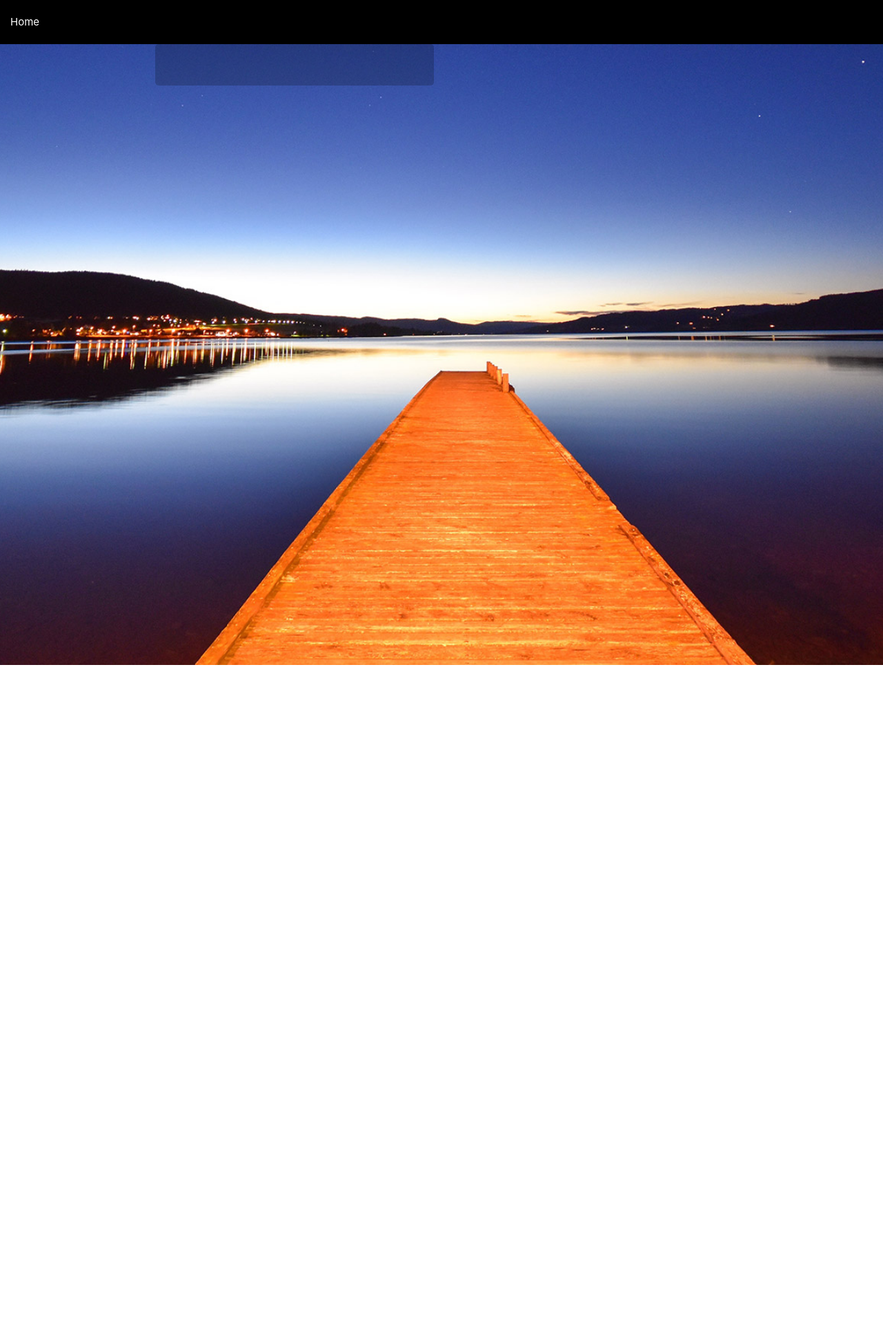
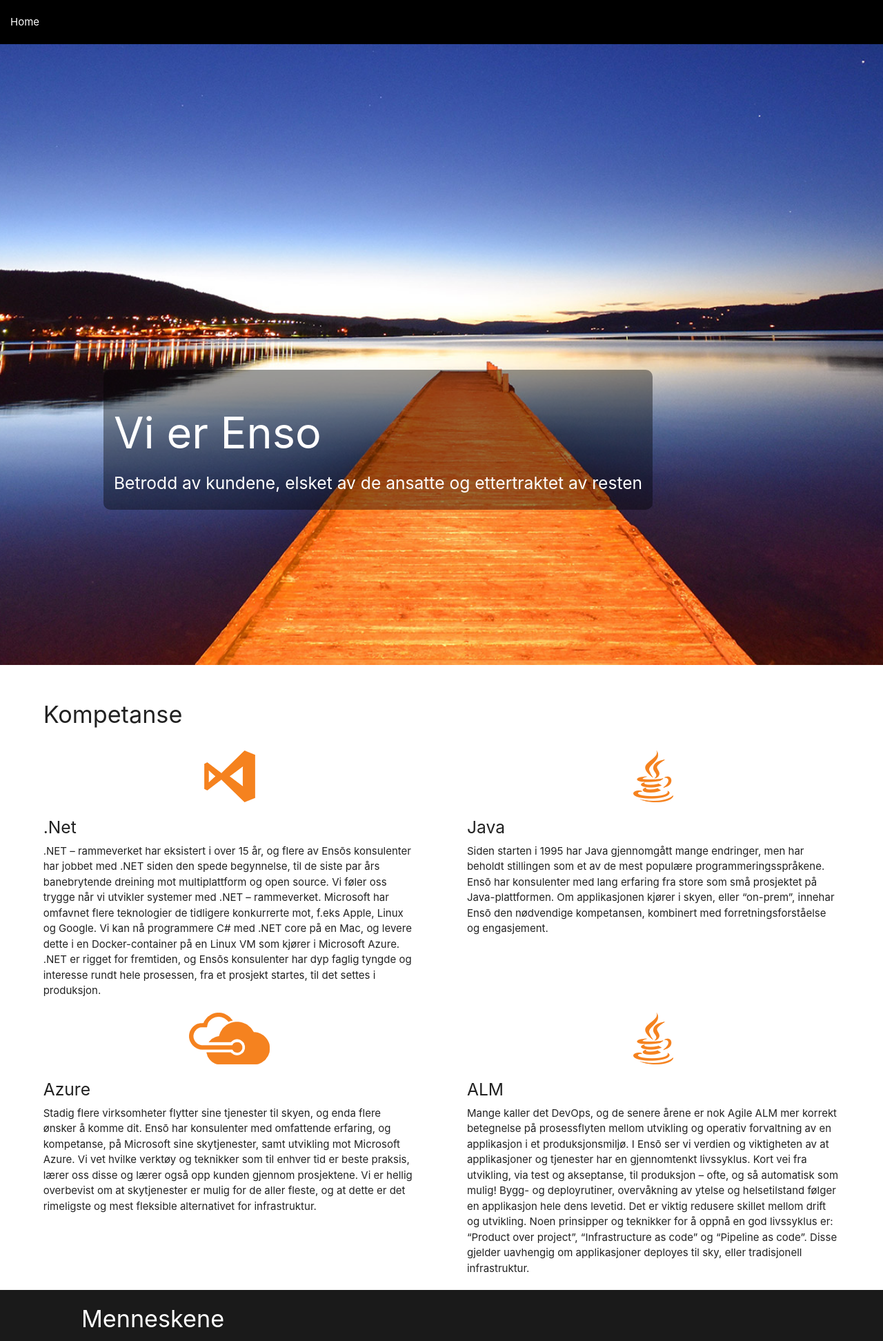
Before and after one commit to ensolabs/ensolabs.github.io, a Jekyll site: the page built from index.html, in a window 1280 px wide. Shown: the whole page at 69% size. Built offline with Jekyll 4.4.1, drawn with Linux system fonts in a browser that asks for light colours; before the commit the page ends 964 px from its top, so only the background shows below that.

Commit message:
added Kompetanse

```diff
--- a/index.html
+++ b/index.html
@@ -6,12 +6,102 @@ title: Enso
 
 <div class="enso-bridge-background">
     <div class="enso-fp-box-wrapper">
-        <div class="row">
-            <div class="col s4 offset-s2">
-                <div class="enso-box-rounded">
+        <div class="enso-box-rounded">
+            <h1 class="white-text">
+                Vi er Enso
+            </h1>
+            <h5 class="white-text">
+                Betrodd av kundene, elsket av de ansatte og ettertraktet av resten
+            </h5>
+        </div>
+    </div>
+</div>
+<div class="enso-mu-2">
+    <div class="row">
+        <div class="col l6 m12">
+            <div class="enso-content-left-gutter">
+                <h4>Kompetanse</h4>
+            </div>
+        </div>
+    </div>
+    <div class="row">
 
+        <div class="col l6 m12">
+            <div class="enso-content-left-gutter">
+                <div class="center-align">
+                    <img class="responsive-img " src="media/images/vs_logo.png">
                 </div>
+                <h5>.Net</h5>
+                .NET – rammeverket har eksistert i over 15 år, og flere av Ensōs konsulenter har jobbet med .NET siden
+                den spede begynnelse, til de siste par års banebrytende dreining mot multiplattform og open source. Vi
+                føler oss trygge når vi utvikler systemer med .NET – rammeverket.
+                Microsoft har omfavnet flere teknologier de tidligere konkurrerte mot, f.eks Apple, Linux og Google. Vi
+                kan nå programmere C# med .NET core på en Mac, og levere dette i en Docker-container på en Linux VM som
+                kjører i Microsoft Azure. .NET er rigget for fremtiden, og Ensōs konsulenter har dyp faglig tyngde og
+                interesse rundt hele prosessen, fra et prosjekt startes, til det settes i produksjon.
+            </div>
+        </div>
+        <div class="col l6 m12">
+            <div class="enso-content-right-gutter">
+                <div class="center-align">
+                    <img class="responsive-img" src="media/images/java_logo.png">
+                </div>
+                <h5>Java</h5>
+                Siden starten i 1995 har Java gjennomgått mange endringer, men har beholdt stillingen som et av de mest
+                populære programmeringsspråkene. Ensō har konsulenter med lang erfaring fra store som små prosjektet på
+                Java-plattformen. Om applikasjonen kjører i skyen, eller “on-prem”, innehar Ensō den nødvendige
+                kompetansen,
+                kombinert med forretningsforståelse og engasjement.
+            </div>
+        </div>
+    </div>
+    <div class="row">
+        <div class="col l6 m12">
+            <div class="enso-content-left-gutter">
+                <div class="center-align">
+                    <img class="responsive-img " src="media/images/azure_logo.png">
+                </div>
+                <h5>Azure</h5>
+                Stadig flere virksomheter flytter sine tjenester til skyen, og enda flere ønsker å komme dit. Ensō har
+                konsulenter med omfattende erfaring, og kompetanse, på Microsoft sine skytjenester, samt utvikling mot
+                Microsoft Azure. Vi vet hvilke verktøy og teknikker som til enhver tid er beste praksis, lærer oss disse
+                og
+                lærer også opp kunden gjennom prosjektene. Vi er hellig overbevist om at skytjenester er mulig for de
+                aller
+                fleste, og at dette er det rimeligste og mest fleksible alternativet for infrastruktur.
+            </div>
+        </div>
+        <div class="col l6 m12">
+            <div class="enso-content-right-gutter">
+                <div class="center-align">
+                    <img class="responsive-img" src="media/images/java_logo.png">
+                </div>
+                <h5>ALM</h5>
+                Mange kaller det DevOps, og de senere årene er nok Agile ALM mer korrekt betegnelse på prosessflyten
+                mellom
+                utvikling og operativ forvaltning av en applikasjon i et produksjonsmiljø.
+
+                I Ensō ser vi verdien og viktigheten av at applikasjoner og tjenester har en gjennomtenkt livssyklus.
+                Kort
+                vei fra utvikling, via test og akseptanse, til produksjon – ofte, og så automatisk som mulig! Bygg- og
+                deployrutiner, overvåkning av ytelse og helsetilstand følger en applikasjon hele dens levetid. Det er
+                viktig
+                redusere skillet mellom drift og utvikling.
+
+                Noen prinsipper og teknikker for å oppnå en god livssyklus er: “Product over project”, “Infrastructure
+                as
+                code” og “Pipeline as code”. Disse gjelder uavhengig om applikasjoner deployes til sky, eller
+                tradisjonell
+                infrastruktur.
             </div>
         </div>
     </div>
 </div>
+
+<div class="enso-dark-panel">
+    <div class="row">
+        <div class="col s11 offset-s1">
+            <h4 class="white-text">Menneskene</h4>
+        </div>
+    </div>
+</div>
--- a/media/css/main.css
+++ b/media/css/main.css
@@ -14,15 +14,54 @@ body, html {
     background-position: center;
     background-repeat: no-repeat;
     background-size: cover;
+    position: relative;
 }
 
 .enso-fp-box-wrapper{
+    position: absolute;
+    bottom: 15em;
+    left: 10em;
+}
+
+.enso-box-rounded {
+    background-color: rgba(0, 0, 0, 0.4);
+    border-radius: 10px;
+    padding: 1rem;
     vertical-align: bottom;
 }
 
-.enso-box-rounded {
-    background-color: rgba(0, 0, 0, 0.2);
-    border-radius: 5px;
-    padding: 2em;
-    vertical-align: bottom;
+.enso-dark-panel{
+    background-color: #1a1a1a;
 }
+
+.enso-mu-1{
+    margin-top: 1rem;
+}
+.enso-mu-2{
+    margin-top: 2rem;
+}
+.enso-mu-5{
+    margin-top: 5rem;
+}
+
+.enso-content-left-gutter{
+    margin-left: 4.16%;
+        margin-right: 4.16%;
+
+}
+.enso-content-right-gutter{
+    margin-left: 4.16%;
+    margin-right: 4.16%;
+}
+
+
+@media only screen and (min-width: 993px) {
+    .enso-content-left-gutter{
+        margin-left: 8.33%;
+        margin-right: 4.16%;
+    }
+    .enso-content-right-gutter{
+        margin-left: 4.16%;
+        margin-right: 8.33%;
+    }
+}
```
Also changed, not shown: media/images/alm_logo.png (added), media/images/azure_logo.png (added), media/images/java_logo.png (added), media/images/vs_logo.png (added).
